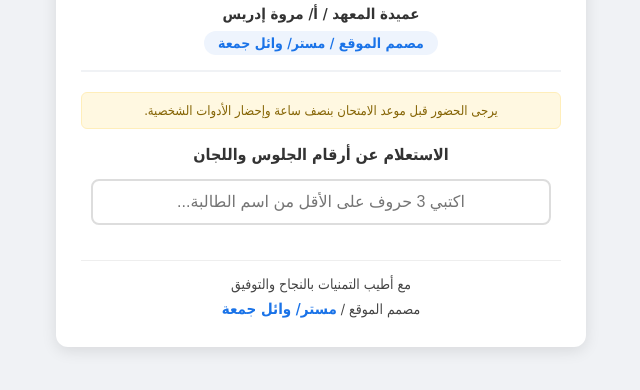
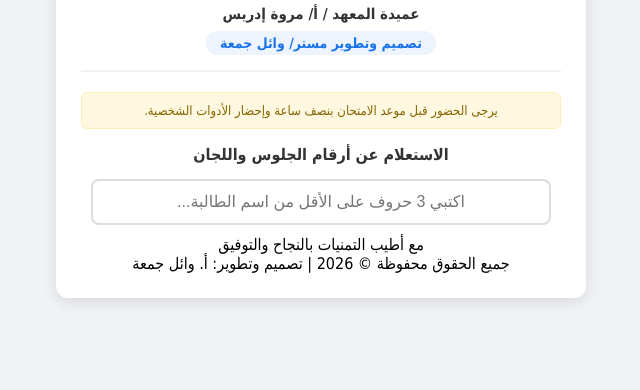
Before and after one commit to wael-gomaa-dev/students-exam, a plain HTML site: page index.html in a window 1280 px wide. Shown: the part 144-534 px from the top of the page, without its empty margins (319-959 px from the left). Drawn offline with Linux system fonts and the light colour scheme.

Commit message:
Update index.html

```diff
--- a/index.html
+++ b/index.html
@@ -31,7 +31,7 @@
     <div class="institute-name">معهد فتيات البدرشين الإعدادي الثانوي</div>
     <div class="academic-year">العام الدراسي الحالي 2026 / 2027</div>
     <div class="dean-name">عميدة المعهد / أ/ مروة إدريس</div>
-    <div class="designer-top">مصمم الموقع / مستر/ وائل جمعة</div>
+    <div class="designer-top">تصميم وتطوير مستر/ وائل جمعة</div>
   </div>
 
   <!-- تنبيه للطالبات -->
@@ -44,12 +44,11 @@
 
   <div id="results"></div>
 
-  <!-- تذييل الصفحة -->
-  <div class="footer">
+  <!—تذييل الصفحة 
+  <div class=”footer”>
     <div>مع أطيب التمنيات بالنجاح والتوفيق</div>
-    <div>مصمم الموقع / <span class="designer-bottom">مستر/ وائل جمعة</span></div>
+    <div>جميع الحقوق محفوظة © 2026 | تصميم وتطوير: <span class=”designer-bottom”>أ. وائل جمعة</span></div>
   </div>
-</div>
 
 <script>
   const students = [
```
